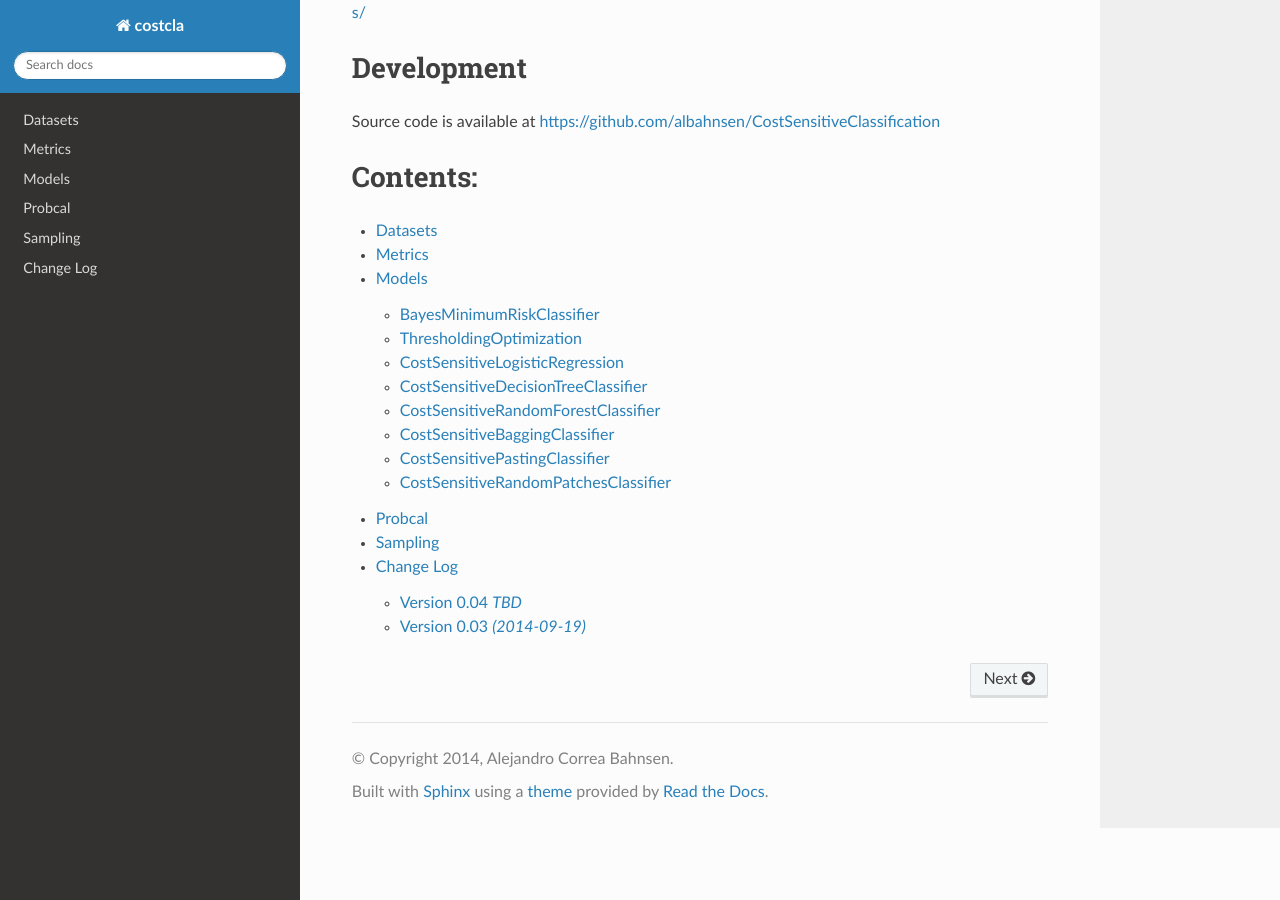
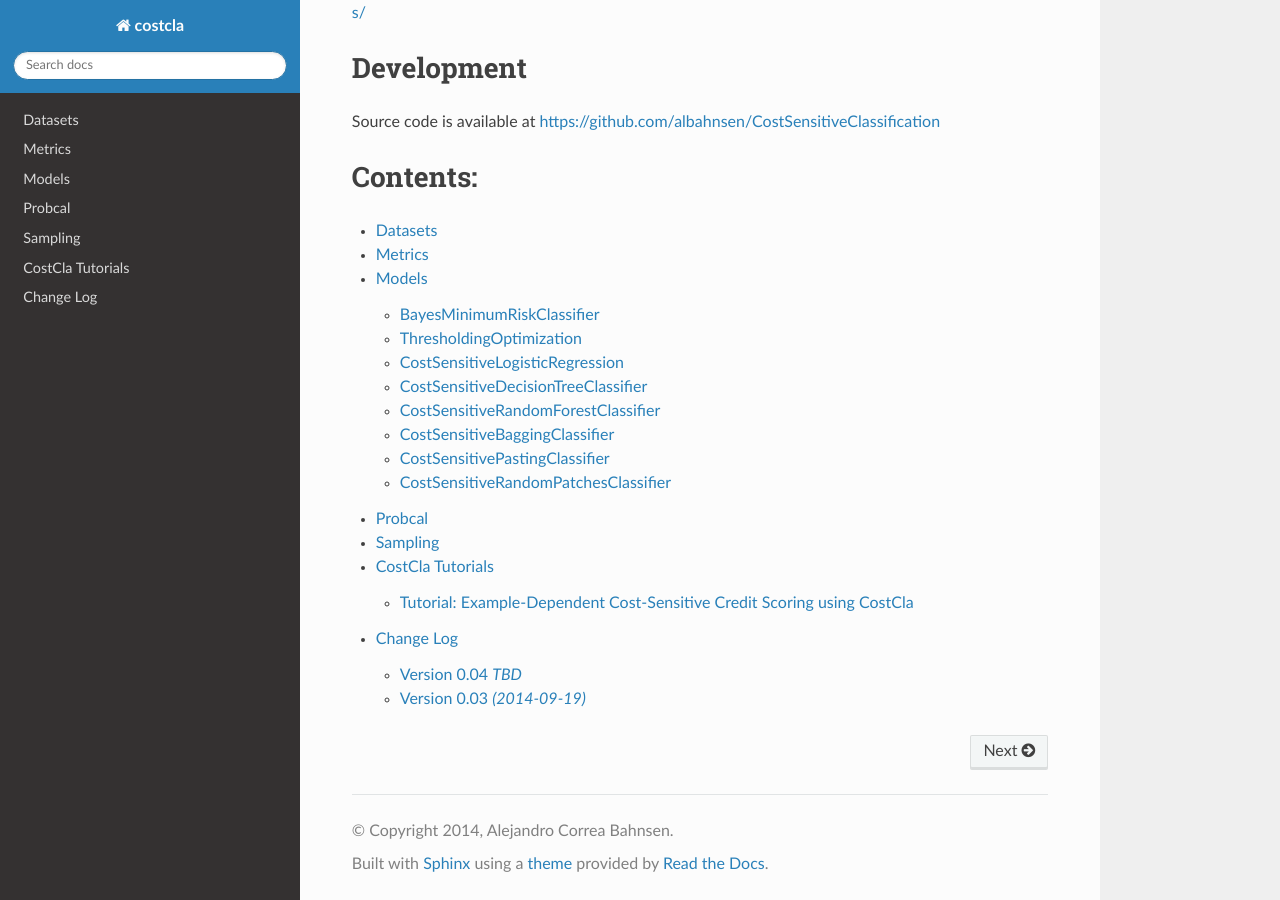
Before and after one commit to albahnsen/CostSensitiveClassification, a Sphinx documentation site: the page built from doc/index.rst, in a window 1280 px wide and 900 px high, scrolled down 1010 px. Built offline with Sphinx 7.4.7 and the Read the Docs theme 2.0.0, drawn with Linux system fonts in a browser that asks for light colours; pages that are not in the unit, such as notebooks, are missing from menus.

Commit message:
DOC add tutorials

```diff
--- /dev/null
+++ b/doc/Tutorials.rst
@@ -0,0 +1 @@
+.. include:: ../doc/tutorials/README.rst
--- a/doc/index.rst
+++ b/doc/index.rst
@@ -20,4 +20,5 @@
    Models
    Probcal
    Sampling
+   Tutorials
    changelog
--- /dev/null
+++ b/doc/tutorials/README.rst
@@ -0,0 +1,8 @@
+CostCla Tutorials
+===============================================================================
+
+Tutorial: Example-Dependent Cost-Sensitive Credit Scoring using CostCla
+------------------------------------------------------------------------
+- `Full tutorial <http://nbviewer.ipython.org/github/albahnsen/CostSensitiveClassification/blob/master/doc/tutorials/tutorial_edcs_credit_scoring.ipynb>`__
+- `Slides <albahnsen.com/CostSensitiveClassification/tutorials/slides_edcs_credit_scoring.slides.html>`__
+- `Slides source <https://github.com/albahnsen/CostSensitiveClassification/blob/master/doc/tutorials/slides_edcs_credit_scoring.ipynb>`__
```
